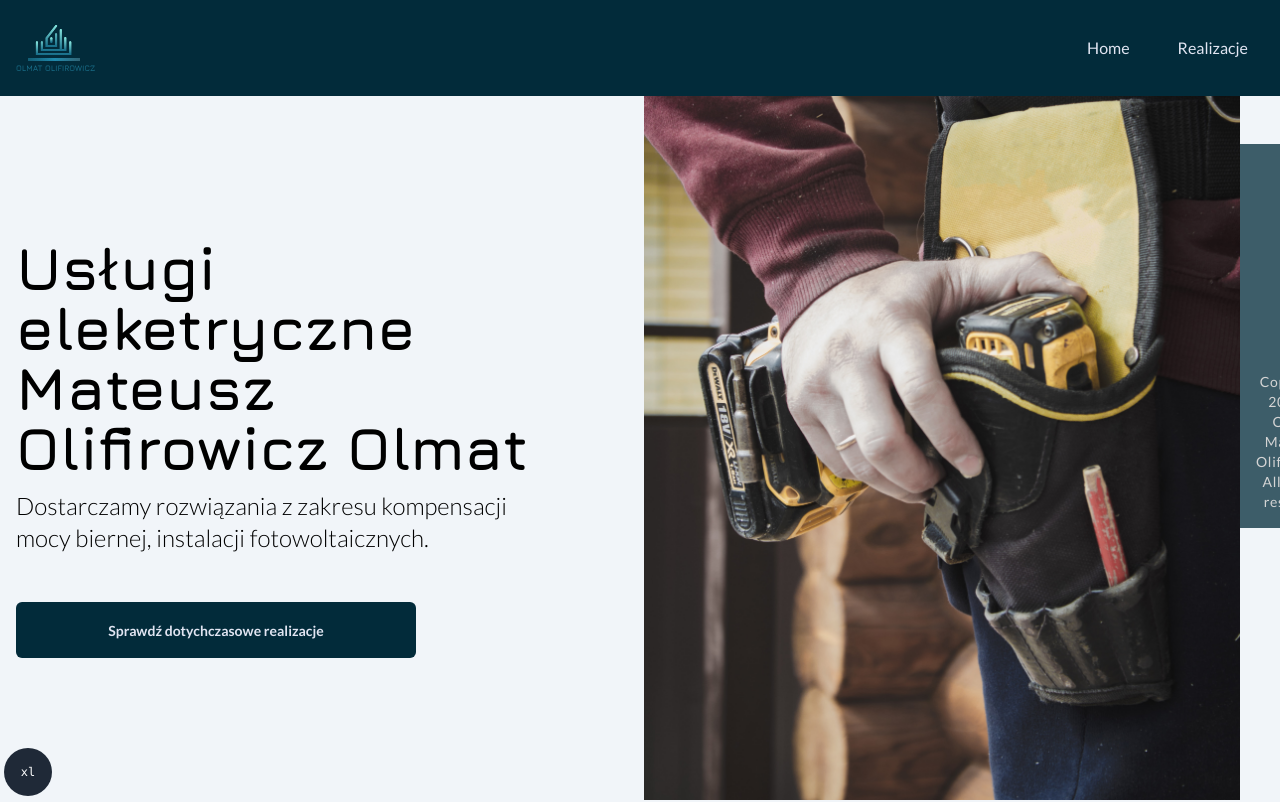
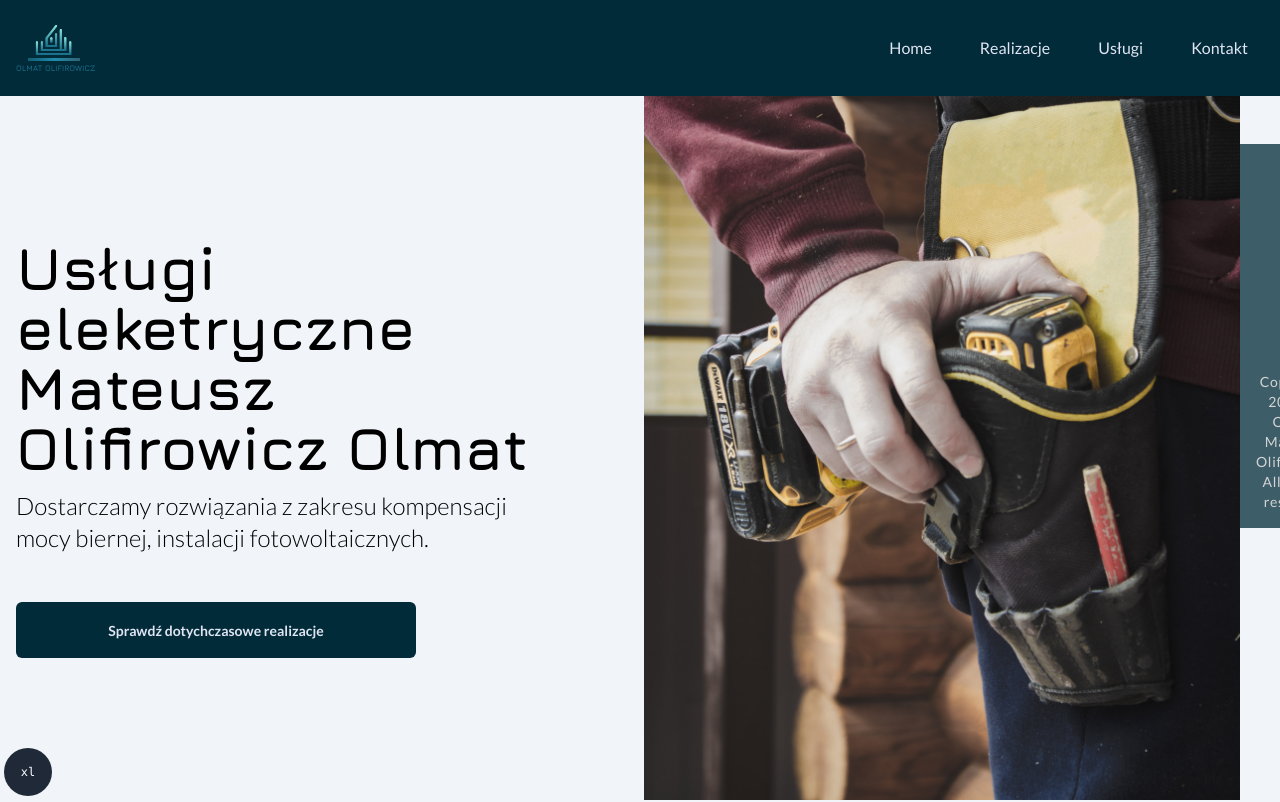
Before and after one commit to rafal19987/Olmat-Landing-Page-Electrician-Nextjs-Tailwind-TypeScript, a Next.js app: page / in a window 1280 px wide. Shown: the top 802 px of the page. Built offline with nearby package versions, Linux system fonts and the light colour scheme.

Commit message:
chore: add new routes to websiteConfig

```diff
--- a/src/websiteConfig.ts
+++ b/src/websiteConfig.ts
@@ -124,5 +124,13 @@ export const websiteConfig = {
       name: 'Realizacje',
       link: 'realizacje',
     },
+    {
+      name: 'Usługi',
+      link: 'uslugi',
+    },
+    {
+      name: 'Kontakt',
+      link: 'kontakt',
+    },
   ],
 };
```
